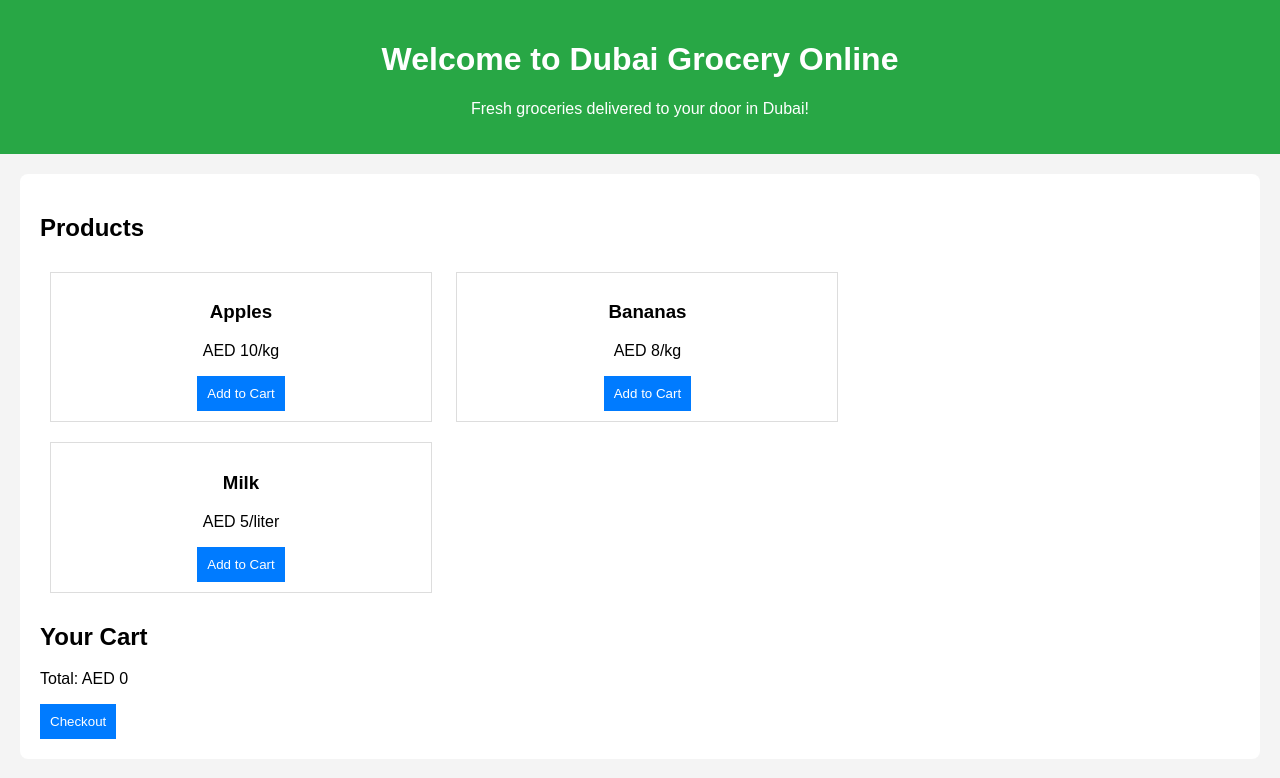
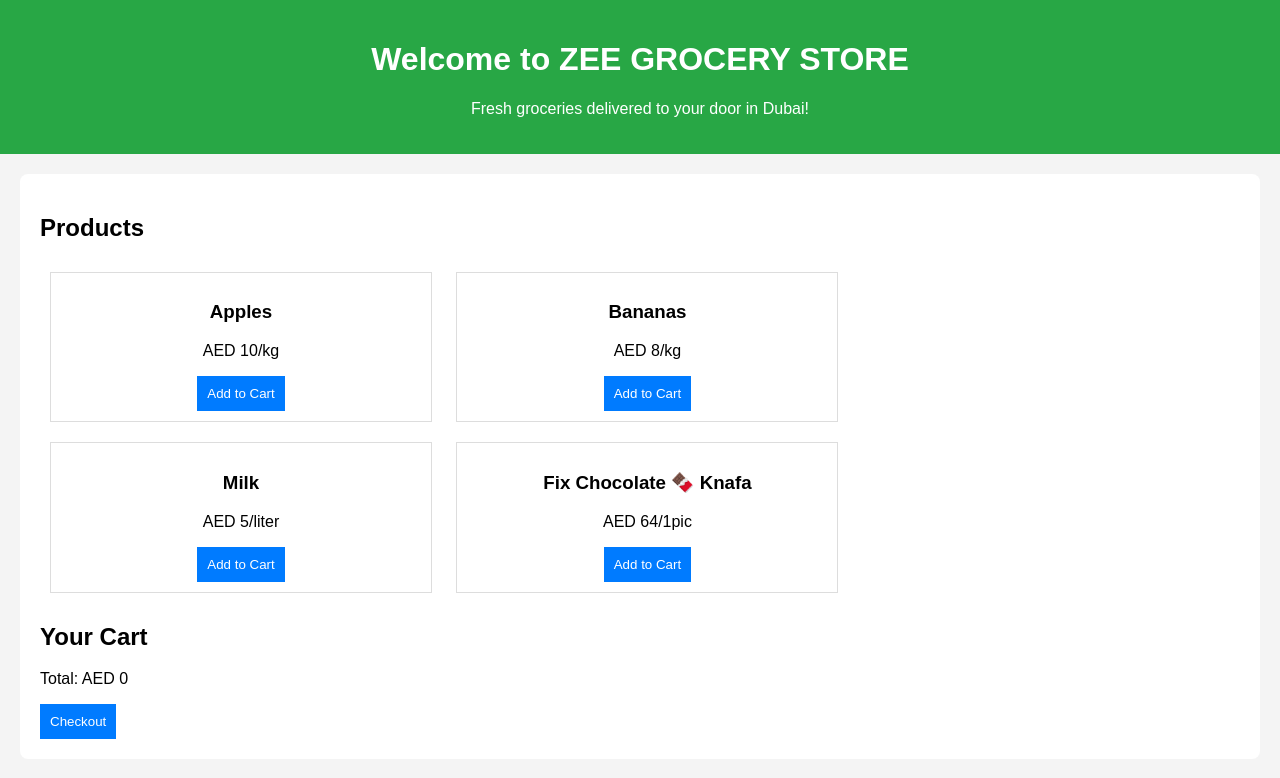
Before and after one commit to ZEE-STAR-ai/index.html, a plain HTML site: page index.html in a window 1280 px wide. Drawn offline with Linux system fonts and the light colour scheme.

Commit message:
Update index.html

```diff
--- a/index.html
+++ b/index.html
@@ -16,7 +16,7 @@
 </head>
 <body>
     <header>
-        <h1>Welcome to Dubai Grocery Online</h1>
+        <h1>Welcome to ZEE GROCERY STORE</h1>
         <p>Fresh groceries delivered to your door in Dubai!</p>
     </header>
     <div class="container">
@@ -37,7 +37,10 @@
                 <p>AED 5/liter</p>
                 <button onclick="addToCart('Milk', 5)">Add to Cart</button>
             </div>
-            <!-- Add more products as needed -->
+            <div class="product">
+                <h3>Fix Chocolate 🍫 Knafa</h3>
+                <p>AED 64/1pic</p>
+                <button onclick="addToCart('Fix Chocolate 🍫 Knafa', 64)">Add to Cart</button>
         </div>
         <div id="cart">
             <h2>Your Cart</h2>
```
